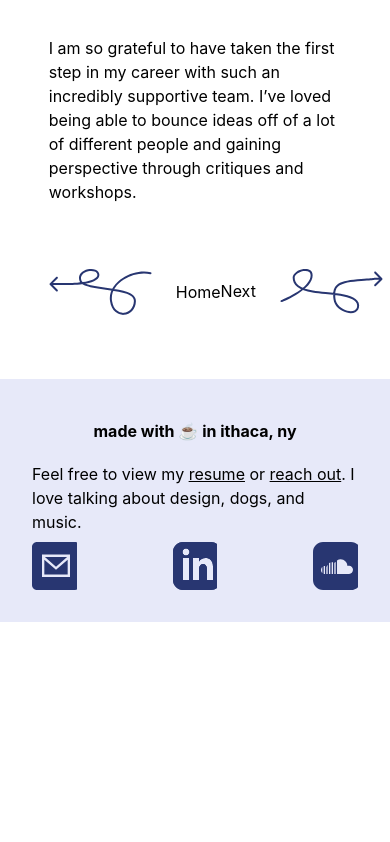
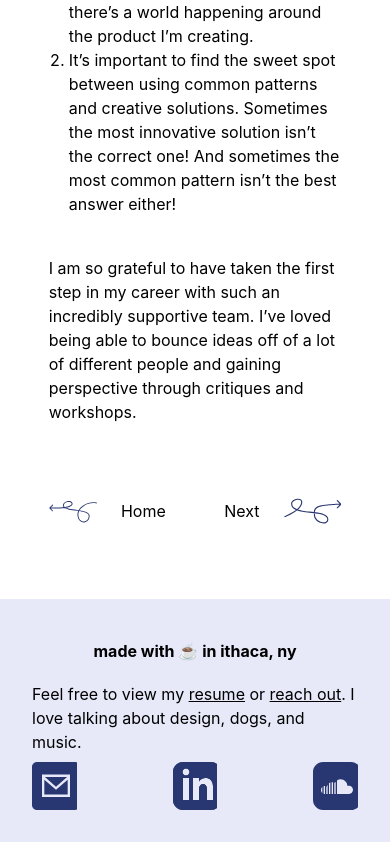
Before and after one commit to michelleli01/larrisa-portfolio, a SvelteKit app: page /work/disney in a window 390 px wide. Shown: the part 1811-2653 px from the top of the page. Before the commit the page ends 2433 px from the top, so only its background shows below. Built offline with nearby package versions, Linux system fonts and the light colour scheme; a web font is replaced by a local one.

Commit message:
disney mobile

```diff
--- a/src/routes/work/disney/+page.svelte
+++ b/src/routes/work/disney/+page.svelte
@@ -5,7 +5,7 @@
 <section class="flex flex-col items-center gap-[4rem] max-w-[75%] mx-auto">
 	<div></div>
 	<div class="flex border-b-2 border-header flex-col pb-[0.5rem] items-center gap-[1.25rem]">
-		<img src={disney_work} alt="phone screens of disney work" width="25%" class="object-cover" />
+		<img src={disney_work} alt="phone screens of disney work" class="object-cover md:max-w-[25%]" />
 		<p class="text-4xl text-center md:max-w-[40rem]">
 			Disney Genie: <i>Make the Most of Your Visit</i>
 
@@ -68,7 +68,7 @@
 	<div></div>
 </section>
 <div class="flex justify-between max-w-[75%] mx-auto mb-[4rem]">
-	<div>
+	<div class="max-w-[40%] md:max-w-[100%]">
 		<a class="flex items-center gap-[1.5rem]" href="/#work">
 			<svg
 				xmlns="http://www.w3.org/2000/svg"
@@ -85,7 +85,7 @@
 			<p>Home</p>
 		</a>
 	</div>
-	<div>
+	<div class="max-w-[40%] md:max-w-[100%]">
 		<a class="flex items-center gap-[1.5rem]" href="/work/growceries">
 			<p>Next</p>
 			<svg
```
